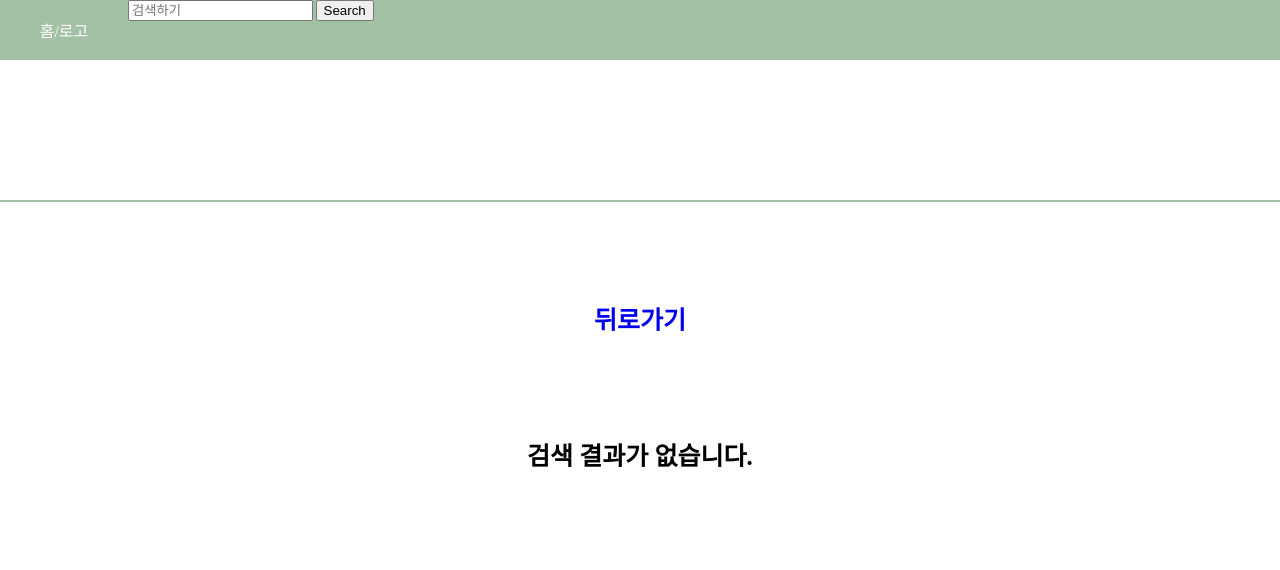
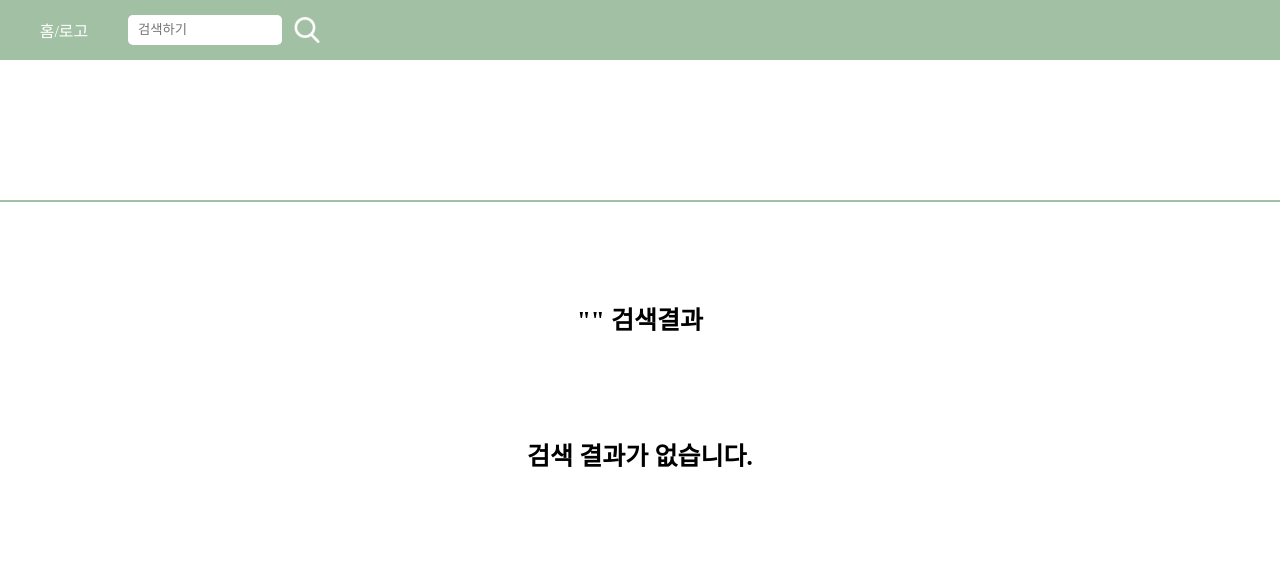
Before and after one commit to phaesol/kscommunity, a Django app: template ksproject/board/templates/search.html in a window 1280 px wide. Shown: the top 570 px of the page. Run offline with Django 3.2, Linux system fonts and the light colour scheme; the template is opened without the code that fills it, so the values that code supplies are empty; some web fonts are replaced.

Commit message:
search css 완성

```diff
--- a/ksproject/board/templates/search.html
+++ b/ksproject/board/templates/search.html
@@ -1,11 +1,10 @@
 {% extends 'post_list.html' %}
 {% load static %}
-{% load board_extras %}
+
 
 {% block content %}
 
-<h1><a href="{{ request.META.HTTP_REFERER }}">뒤로가기</a>
-</h1>
+<h1>"{{search_keyword}}" 검색결과</h1>
 
     {% if not post_list %}
     <h1> 검색 결과가 없습니다. </h1>
--- a/ksproject/main/static/css/index.css
+++ b/ksproject/main/static/css/index.css
@@ -19,6 +19,8 @@ html {
 * {
     list-style: none;
     text-decoration: none;
+    outline: none;
+    font-family: 'IBMPlexSansKR-Regular';
 }
 
 
@@ -112,3 +114,49 @@ nav-item 적어줘서 상속해줌.  */
     color: #A2C0A4;
     font-weight: bold;
 }
+
+
+/* 검색부분 */
+
+form{
+    width: 20%;
+    height: 100%;
+    display: flex;
+}
+
+
+#search{
+ border-style: none;
+ width: 60%;
+ height: 30px;
+ border-radius: 5px;
+ align-self: center;
+ padding-left: 10px;
+
+}
+
+#search:focus{
+    border: 2px solid rgb(202, 202, 202);
+    border-radius: 5px;
+
+}
+
+input:focus::-webkit-input-placeholder {
+    color: white;
+  }
+
+#search-btn{
+
+    border-style: none;
+    background-color:  #A2C0A4;
+    color: white;
+    background: url(search.png);
+    background-repeat: no-repeat;
+    background-size: 50%;
+    background-position: center;
+    cursor: pointer;
+    width: 20%;
+    height: 50%;
+    align-self: center;
+
+}
--- a/ksproject/main/templates/base.html
+++ b/ksproject/main/templates/base.html
@@ -37,7 +37,7 @@
         <form method="GET" action="{% url 'search' %}">
 
             <input type="search" placeholder="검색하기" aria-label="Search" name="result" value="{{result}}" id="search">
-            <button type="submit">Search</button>
+            <input type="submit" id="search-btn" value="">
         </form>
         </ul>
 
@@ -75,10 +75,12 @@
     $('form').on('submit',function(e){
         if($('input#search').val().length < 2){
             e.preventDefault();
-            var alertMsg = '검색어는 한자 이상입력해주세요.'
+            var alertMsg = '검색어는 두 글자 이상 입력해주세요!'
             alert(alertMsg);
         }
     });
+
+
 
 
     </script>
```
Also changed, not shown: other parts of ksproject/main/static/css/index.css (+1 -1 lines), ksproject/main/static/css/search.png (added).
